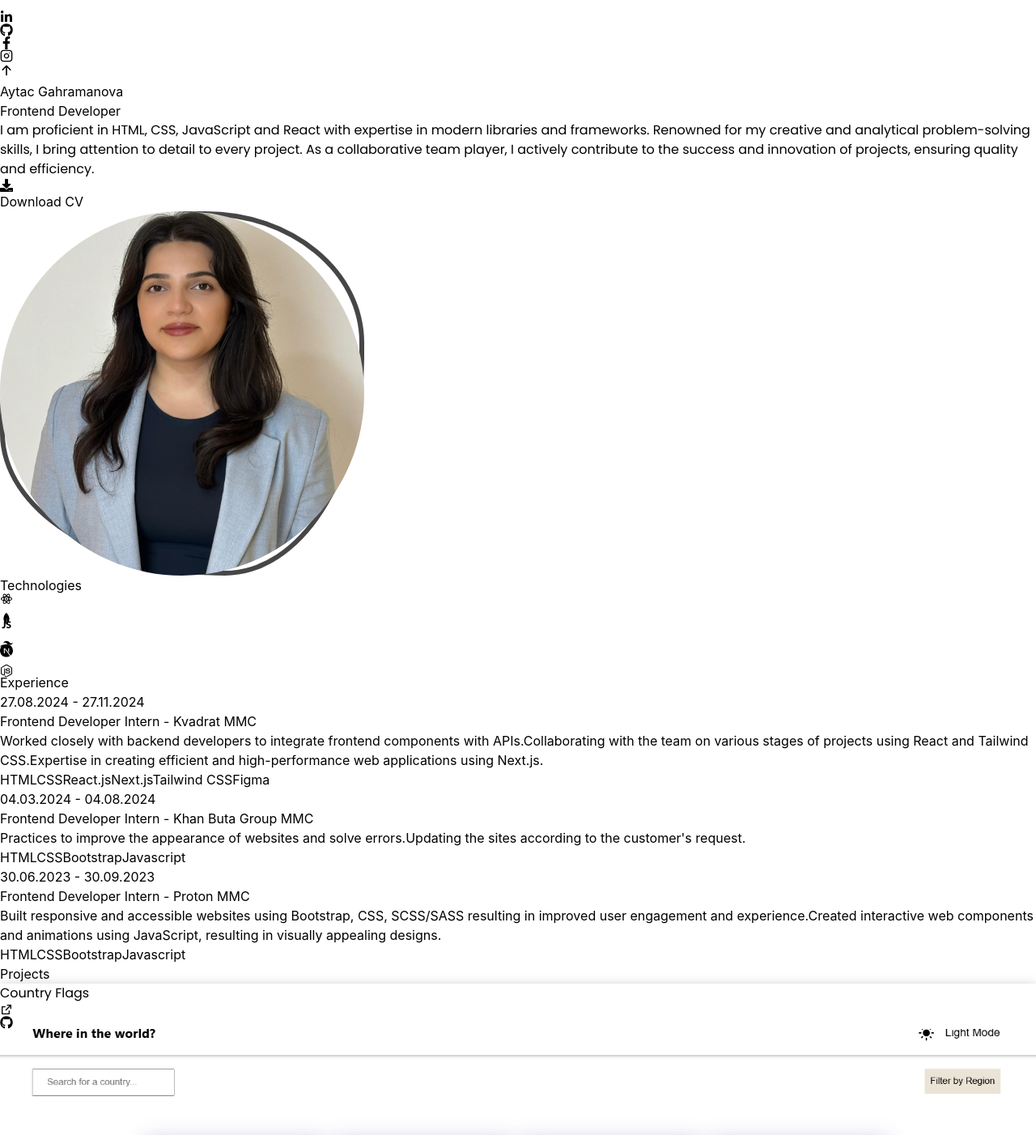
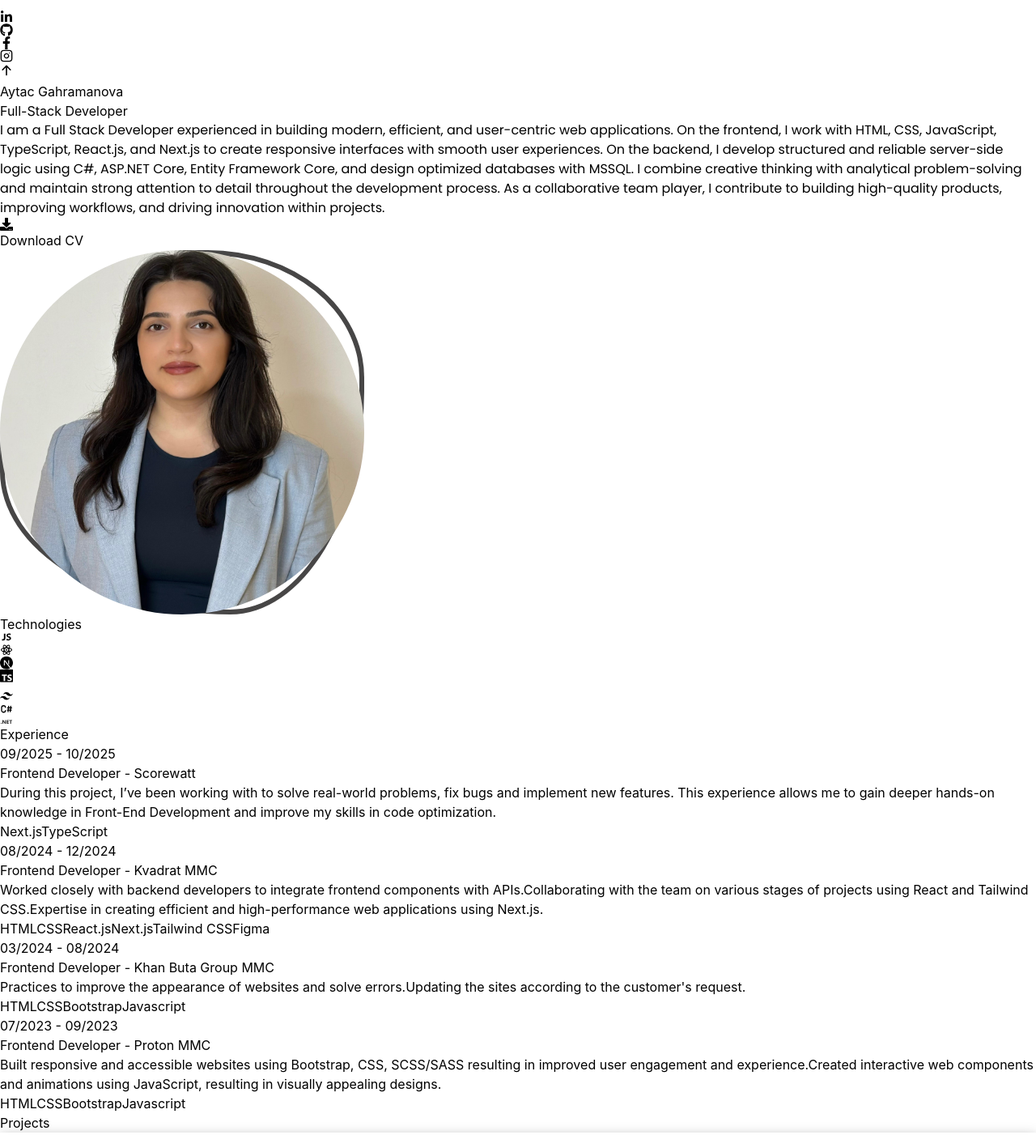
Before and after one commit to AytajGahramanova/my-portfolio, a React (Vite) app: page / in a window 1280 px wide. Shown: the part 320-1722 px from the top of the page at 81% size. Built offline with nearby package versions, Linux system fonts and the light colour scheme.

Commit message:
fix:sections

```diff
--- a/src/components/Hero.jsx
+++ b/src/components/Hero.jsx
@@ -35,7 +35,7 @@ const Hero = () => {
               animate="visible"
               className="bg-gradient-to-r from-blue-300 via-slate-500 to-sky-500 bg-clip-text text-4xl tracking-tight text-transparent"
             >
-              Frontend Developer
+              Full-Stack Developer
             </motion.span>
             <motion.p
               variants={container(1)}
--- a/src/components/Technologies.jsx
+++ b/src/components/Technologies.jsx
@@ -1,13 +1,13 @@
 import { RiReactjsLine } from "react-icons/ri";
 import { DiJavascript1 } from "react-icons/di";
-import { SiMongodb } from "react-icons/si";
 import { RiTailwindCssFill } from "react-icons/ri";
 import { SiNextdotjs } from "react-icons/si";
-import { FaNodeJs } from "react-icons/fa6";
+import { SiTypescript } from "react-icons/si";
+import { TbBrandCSharp } from "react-icons/tb";
+import { AiOutlineDotNet } from "react-icons/ai";
 import { motion } from "framer-motion";
 import "../assets/css/common.scss";
 import "../assets/css/style.scss";
-
 
 const iconVariants = (duration) => ({
   initial: { y: -10 },
@@ -45,15 +45,7 @@ const Technologies = () => {
           animate="animate"
           className="cursor-pointer rounded-2xl border-4 border-neutral-800 p-4"
         >
-          <RiReactjsLine className="text-7xl text-cyan-400" />
-        </motion.div>
-        <motion.div
-          variants={iconVariants(3)}
-          initial="initial"
-          animate="animate"
-          className="cursor-pointer rounded-2xl border-4 border-neutral-800 p-4"
-        >
-          <SiMongodb className="text-7xl text-[#439934]" />
+          <DiJavascript1 className="text-7xl text-[#F0DB4F]" />
         </motion.div>
         <motion.div
           variants={iconVariants(2.5)}
@@ -61,7 +53,23 @@ const Technologies = () => {
           animate="animate"
           className="cursor-pointer rounded-2xl border-4 border-neutral-800 p-4"
         >
-          <DiJavascript1 className="text-7xl text-[#F0DB4F]" />
+          <RiReactjsLine className="text-7xl text-cyan-400" />
+        </motion.div>
+        <motion.div
+          variants={iconVariants(2.5)}
+          initial="initial"
+          animate="animate"
+          className="cursor-pointer rounded-2xl border-4 border-neutral-800 p-4"
+        >
+          <SiNextdotjs className="text-7xl text-stone-100" />
+        </motion.div>
+        <motion.div
+          variants={iconVariants(2.5)}
+          initial="initial"
+          animate="animate"
+          className="cursor-pointer rounded-2xl border-4 border-neutral-800 p-4"
+        >
+          <SiTypescript className="text-7xl text-[#007ACC]" />
         </motion.div>
         <motion.div
           variants={iconVariants(3)}
@@ -72,12 +80,12 @@ const Technologies = () => {
           <RiTailwindCssFill className="text-7xl text-[#44a9b3]" />
         </motion.div>
         <motion.div
-          variants={iconVariants(2.5)}
+          variants={iconVariants(3)}
           initial="initial"
           animate="animate"
           className="cursor-pointer rounded-2xl border-4 border-neutral-800 p-4"
         >
-          <SiNextdotjs className="text-7xl text-stone-100" />
+          <TbBrandCSharp className="text-7xl text-[#BA74D9]" />
         </motion.div>
         <motion.div
           variants={iconVariants(3)}
@@ -85,7 +93,7 @@ const Technologies = () => {
           animate="animate"
           className="cursor-pointer rounded-2xl border-4 border-neutral-800 p-4"
         >
-          <FaNodeJs className="text-7xl text-[#4D8042]" />
+          <AiOutlineDotNet className="text-7xl text-[#BA74D9]" />
         </motion.div>
       </motion.div>
     </div>
--- a/src/constants/index.js
+++ b/src/constants/index.js
@@ -2,17 +2,30 @@ import assessment from "../assets/image/projects/assessment.png";
 import githubProfile from "../assets/image/projects/githubProfile.png";
 import aktasplastic from "../assets/image/projects/aktasplastik.png";
 import minorgroup from "../assets/image/projects/minorgroup.png";
-import flags from "../assets/image/projects/flags.png";
+import ayuna from "../assets/image/projects/ayunaImage.png";
 import stuhmer from "../assets/image/projects/stuhmer.png";
 
-export const HERO_CONTENT = `I am proficient in HTML, CSS, JavaScript and React with expertise in modern libraries and frameworks. Renowned for my creative and analytical problem-solving skills, I bring attention to detail to every project. As a collaborative team player, I actively contribute to the success and innovation of projects, ensuring quality and efficiency.
+export const HERO_CONTENT = `I am a Full Stack Developer experienced in building modern, efficient, and user-centric web applications.
+On the frontend, I work with HTML, CSS, JavaScript, TypeScript, React.js, and Next.js to create responsive interfaces with smooth user experiences.
+On the backend, I develop structured and reliable server-side logic using C#, ASP.NET Core, Entity Framework Core, and design optimized databases with MSSQL.
+
+I combine creative thinking with analytical problem-solving and maintain strong attention to detail throughout the development process. As a collaborative team player, I contribute to building high-quality products, improving workflows, and driving innovation within projects.
 
  `;
 
 export const EXPERIENCES = [
   {
-    year: "27.08.2024 - 27.11.2024",
-    role: "Frontend Developer Intern",
+    year: "09/2025 - 10/2025",
+    role: "Frontend Developer",
+    company: "Scorewatt",
+    description: `During this project, I’ve been working with to solve real-world problems, fix bugs and implement new features.
+This experience allows me to gain deeper hands-on knowledge in Front-End Development and improve my skills in code optimization.
+`,
+    technologies: ["Next.js", "TypeScript"],
+  },
+  {
+    year: "08/2024 - 12/2024",
+    role: "Frontend Developer",
     company: "Kvadrat MMC",
     description: `Worked closely with backend developers to integrate frontend components with APIs.Collaborating with the team on various stages of projects using React and Tailwind CSS.Expertise in creating efficient and high-performance web applications using Next.js.
 `,
@@ -26,15 +39,15 @@ export const EXPERIENCES = [
     ],
   },
   {
-    year: "04.03.2024 - 04.08.2024",
-    role: "Frontend Developer Intern",
+    year: "03/2024 - 08/2024",
+    role: "Frontend Developer",
     company: "Khan Buta Group MMC",
     description: `Practices to improve the appearance of websites and solve errors.Updating the sites according to the customer's request.`,
     technologies: ["HTML", "CSS", "Bootstrap", "Javascript"],
   },
   {
-    year: "30.06.2023 - 30.09.2023",
-    role: "Frontend Developer Intern",
+    year: "07/2023 - 09/2023",
+    role: "Frontend Developer",
     company: "Proton MMC",
     description: `Built responsive and accessible websites using Bootstrap, CSS, SCSS/SASS resulting in improved user engagement and experience.Created interactive web components and animations using JavaScript, resulting in visually appealing designs.`,
     technologies: ["HTML", "CSS", "Bootstrap", "Javascript"],
@@ -43,13 +56,13 @@ export const EXPERIENCES = [
 
 export const PROJECTS = [
   {
-    image: flags,
-    title: "Country Flags",
+    image: ayuna,
+    title: "Ayuna",
     description:
-      "Is an interactive and interesting platform created to get information about countries' flags and information.It includes population, capital, territory and other interesting information for each country.",
-    technologies: ["#react", "#css"],
-    deploy: "https://flags-route.vercel.app/",
-    github: "https://github.com/AytajGahramanova/flags-route",
+      "This is a project for those interested in various types of accessories and gold items. This project is written with MVC logic.",
+    technologies: ["#mvc"],
+    // deploy: "https://flags-route.vercel.app/",
+    github: "https://github.com/AytajGahramanova/Ayuna_BackEnd",
   },
   {
     title: "Minor Group",
```
Also changed, not shown: src/assets/image/projects/ayunaImage.png (added).
